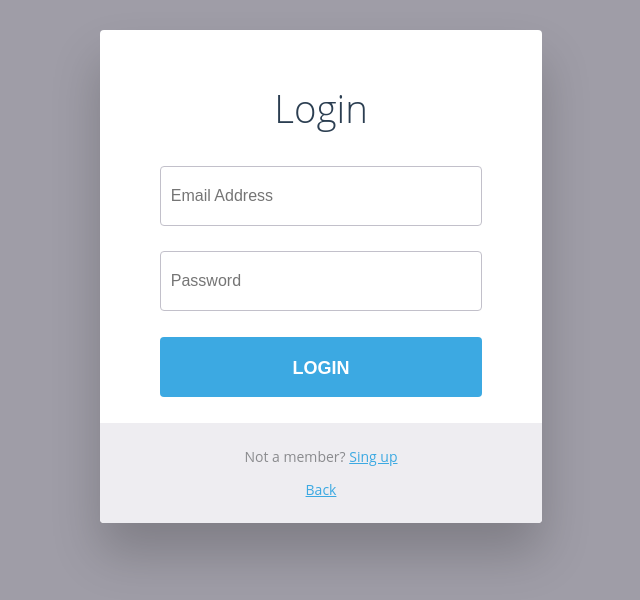
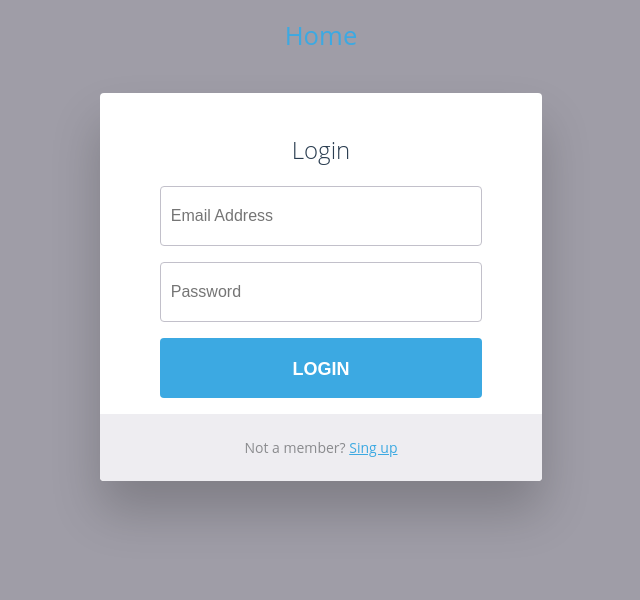
Before and after one commit to vtrushevsky/secure_coding_pmk41, a Flask app: page /login in a window 1280 px wide. Shown: the top 600 px of the page, without its empty margins (319-959 px from the left). Run offline with Flask 3, Linux system fonts and the light colour scheme.

Commit message:
in progresssssssssssssss

```diff
--- a/webserver/auth.py
+++ b/webserver/auth.py
@@ -11,7 +11,7 @@ auth = Blueprint('auth', __name__)
 @auth.route('/login', methods=['GET', 'POST'])
 def login():
     if current_user.is_authenticated:
-        flash('You are already logged in. Log out first!', category='error')
+        flash('You are already logged in. Log out first!', category='LoginError')
         return redirect(url_for('views.home'))
 
     if request.method == 'POST':
@@ -26,9 +26,9 @@ def login():
 
                 return redirect(url_for('views.home'))
             else:
-                flash('Incorrect password, try again.', category='error')
+                flash('Incorrect password, try again.', category='LoginError')
         else:
-            flash('Email does not exist.', category='error')
+            flash('Email does not exist.', category='LoginError')
 
     return render_template("login.html", user=current_user)
 
@@ -59,20 +59,21 @@ def sign_up():
 
         user = User.query.filter_by(email=email).first()
         if user:
-            flash('Email already exists.', category='error')
+            flash('Email already exists.', category='SignUpError')
         elif len(email) < 4:
-            flash('Email must be greater than 4 characters.', category='error')
+            flash('Email must be greater than 4 characters.', category='SignUpError')
         elif len(surname) < 2:
-            flash('Username must be greater than 1 character.', category='error')
+            flash('Username must be greater than 1 character.', category='SignUpError')
         elif password1 != password2:
-            flash('Passwords don\'t match.', category='error')
+            flash('Passwords don\'t match.', category='SignUpError')
         elif len(password1) < 7:
-            flash('Password must be at least 7 characters.', category='error')
+            flash('Password must be at least 7 characters.', category='SignUpError')
         else:
             new_user = User(email=email, surname=surname, name=name, birth_date=birth_date, phone_number=phone_number,
                             role=role, password=generate_password_hash(password=password1, method='pbkdf2'))
             db.session.add(new_user)
             db.session.commit()
+            print(db.Table.columns)
             login_user(new_user, remember=True)
             flash('Account created!', category='success')
             return redirect(url_for('views.home'))
--- a/webserver/static/css/login.css
+++ b/webserver/static/css/login.css
@@ -1,6 +1,20 @@
+header {
+  font-weight: 400;
+  text-align: center;
+  font-size: 1.6rem;
+}
+
+ nav a {
+    display: inline-block;
+    margin: 0 10px;
+    padding: 10px;
+    text-decoration: none;
+    background: #3ca9e2
+    color: #8a8b8e
+}
+
 body {
   background-color: #9f9da7;
-  font-size: 1.6rem;
   font-family: "Open Sans", sans-serif;
   color: #2b3e51;
 }
--- a/webserver/templates/login.html
+++ b/webserver/templates/login.html
@@ -1,3 +1,4 @@
+
 <!DOCTYPE html>
 <html lang="en">
 <head>
@@ -5,17 +6,28 @@
     <title>Title</title>
     <link rel="stylesheet" href="static/css/login.css">
 </head>
+<header>
+    <nav><a href="/home">Home</a></nav>
+</header>
 <body>
     <div id="login-form-wrap">
+    {% with messages = get_flashed_messages(with_categories=true) %}
+        {% if messages %}
+            {% for category, message in messages %}
+                {% if category == 'LoginError' %}
+                    <div class="alert-error">{{ message }}</div>
+                {% endif %}
+            {% endfor %}
+        {% endif %}
+    {% endwith %}
   <h2>Login</h2>
-  <form id="login-form" action="{{ url_for("auth.loing") }}" method="post">
-      <p><input type="email" id="email" name="email" placeholder="Email Address" required><i class="validation"><span></span><span></span></i></p>
+  <form id="login-form" action="{{ url_for("auth.login") }}" method="post">
+    <p><input type="email" id="email" name="email" placeholder="Email Address" required><i class="validation"><span></span><span></span></i></p>
     <p><input type="text" id="password" name="password" placeholder="Password" required><i class="validation"><span></span><span></span></i></p>
     <p><input type="submit" id="login" value="Login"></p>
   </form>
   <div id="create-account-wrap">
       <p>Not a member? <a href="/sign_up">Sing up</a></p>
-       <p><a href="/">Back</a><p>
   </div>
 </div>
 </body>
--- a/webserver/views.py
+++ b/webserver/views.py
@@ -18,5 +18,5 @@ def orders():
 
 
 @views.route('/home', methods=['GET', 'POST'])
-def welcome():
+def home():
     return render_template("home.html")
```
Also changed, not shown: webserver/static/css/signUp.css (+15 -0 lines), webserver/templates/signUp.html (+13 -1 lines), instance/database.db.
